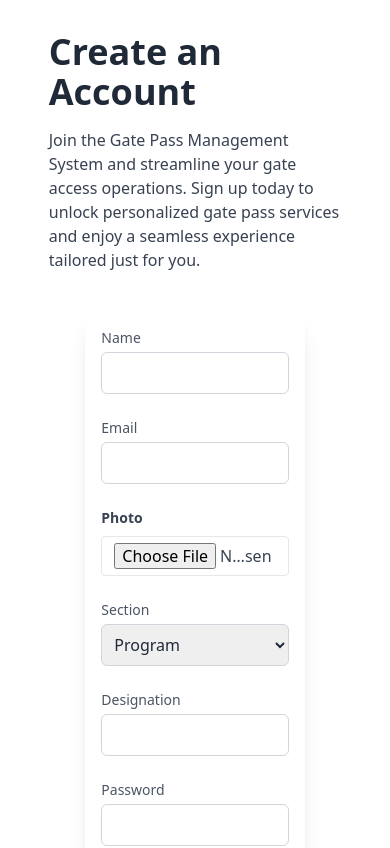
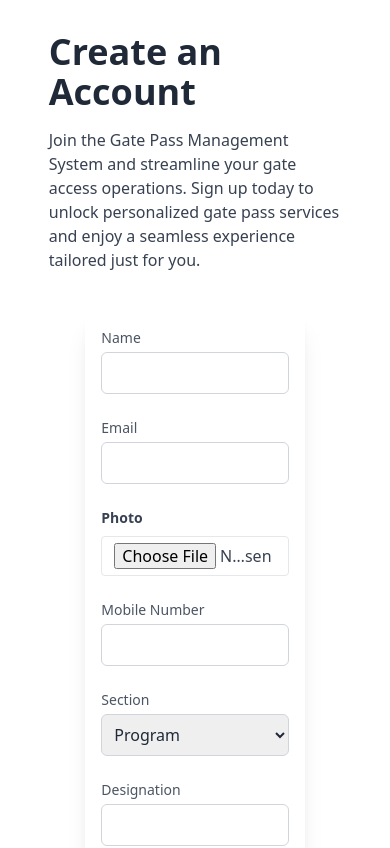
Before and after one commit to sattamap/gpms-client, a React (Vite) app: page /register in a window 390 px wide. Shown: the top 848 px of the page. Built offline with nearby package versions, Linux system fonts and the light colour scheme; no server answers.

Commit message:
Add an input field for mobile number in register form

```diff
--- a/src/pages/Register/Register.jsx
+++ b/src/pages/Register/Register.jsx
@@ -124,7 +124,8 @@ const Register = () => {
             </div>
     </div>
 
-            <div className="form-control w-full mb-6">
+       <div className='flex flex-col lg:flex-row gap-6 mb-6'>
+       <div className="form-control w-full ">
               <label htmlFor="image" className="block text-gray-700 text-sm font-bold mb-2">
                 Photo
               </label>
@@ -135,6 +136,19 @@ const Register = () => {
                 className="border rounded w-full py-[6px] px-3 text-gray-700 leading-tight focus:outline-none focus:shadow-outline"
               />
             </div>
+
+            <div className="form-control w-full ">
+              <label htmlFor="mobile" className="block text-sm font-medium text-gray-600">
+                Mobile Number
+              </label>
+              <input
+                type="tel"
+                {...register('mobile', { required: true })}
+                className="mt-1 p-2 w-full border border-gray-300 rounded-md"
+              />
+              {errors.mobile && <p className="text-red-500 text-xs mt-1">This field is required</p>}
+            </div>
+       </div>
 
            <div className='flex flex-col lg:flex-row gap-6 mb-6'>
 
```
